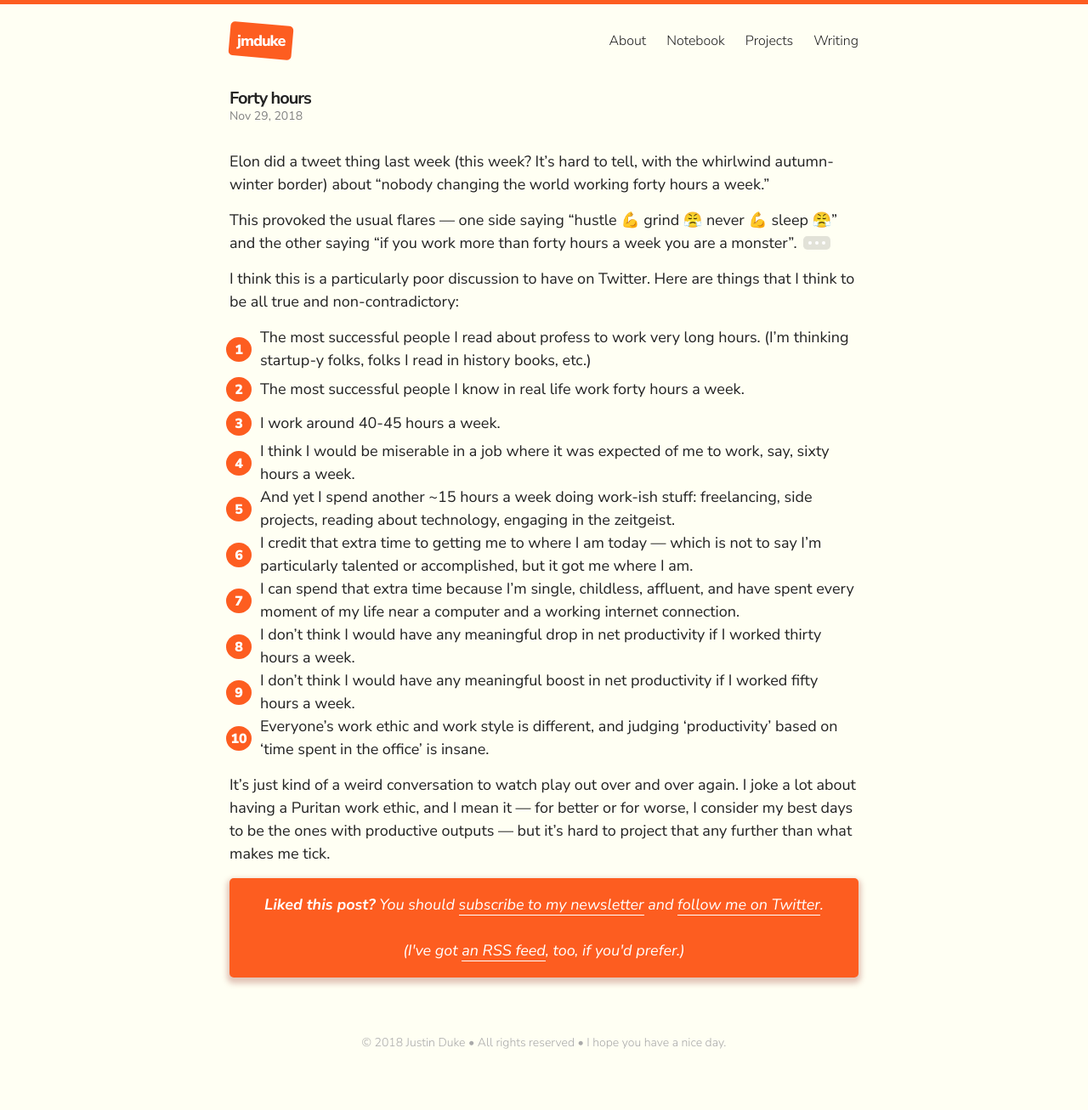
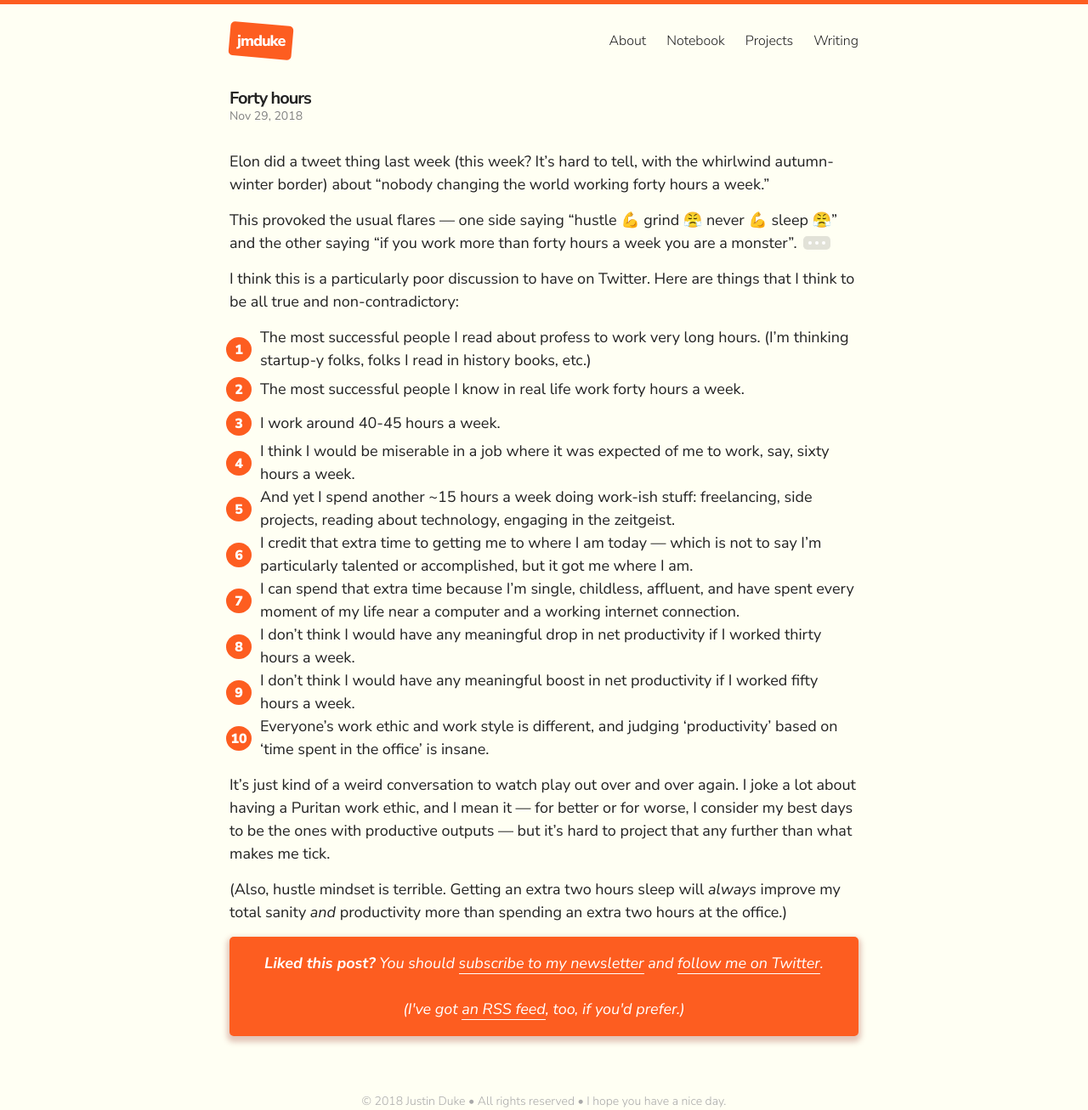
Before and after one commit to jmduke/jmduke-jekyll, a Jekyll site: the page built from _posts/2018-11-29-forty-hours.md, in a window 1280 px wide. Shown: the whole page at 85% size. Built offline with Jekyll 4.4.1, drawn with Linux system fonts in a browser that asks for light colours; before the commit the page ends 1238 px from its top, so only the background shows below that.

Commit message:
Update Post “2018-11-29-forty-hours”

```diff
--- a/_posts/2018-11-29-forty-hours.md
+++ b/_posts/2018-11-29-forty-hours.md
@@ -21,4 +21,6 @@ I think this is a particularly poor discussion to have on Twitter.  Here are thi
 
 It's just kind of a weird conversation to watch play out over and over again.  I joke a lot about having a Puritan work ethic, and I mean it — for better or for worse, I consider my best days to be the ones with productive outputs — but it's hard to project that any further than what makes me tick.
 
+(Also, hustle mindset is terrible. Getting an extra two hours sleep will _always_ improve my total sanity _and_ productivity more than spending an extra two hours at the office.)
+
 [^1]: Obviously nobody said these things exactly or with such uncharitable aims.  But you get my point.
```
